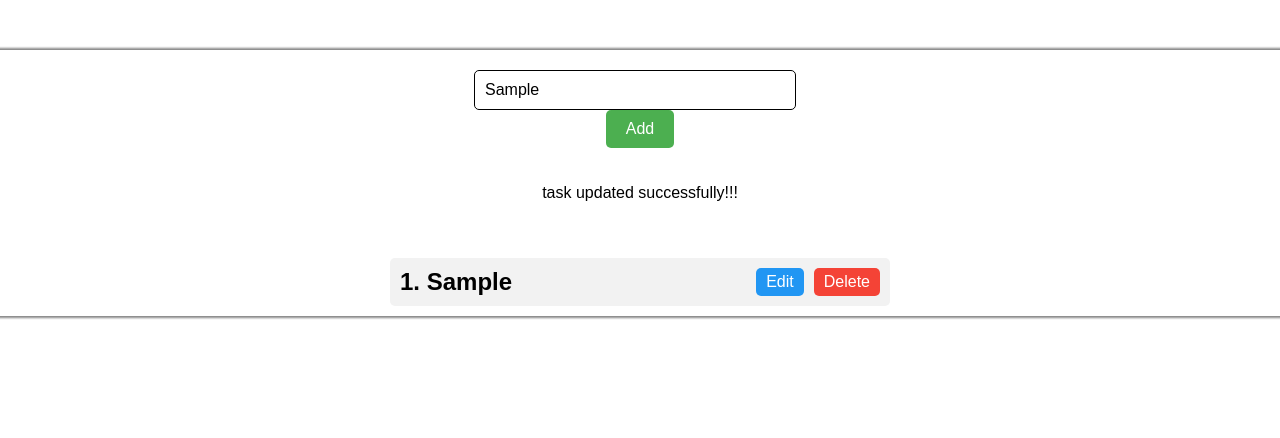
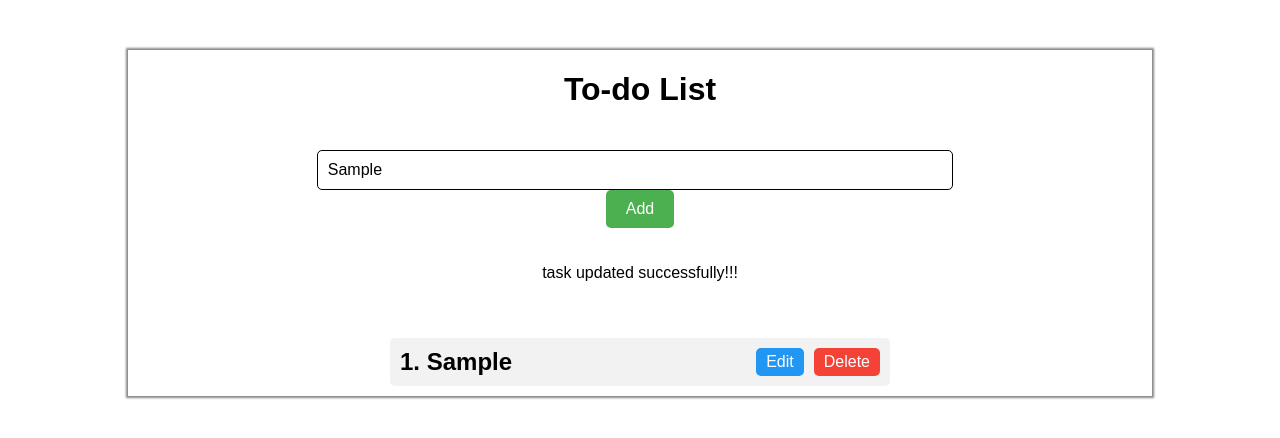
Before and after one commit to Biyayaa/to-do, a plain HTML site: page index.html in a window 1280 px wide. Both pictures are taken after typing "Sample" into the empty fields and a click on the button "Add". Drawn offline with Linux system fonts and the light colour scheme.

Commit message:
added local storage to save tasks and also keep them on reload of the page

```diff
--- a/index.html
+++ b/index.html
@@ -9,7 +9,11 @@
 </head>
 <body>
 
-    <main>
+    <main id="localS">
+
+        <h1>To-do List</h1>
+
+
         <input id="input" type="text" placeholder="Enter Task">
         <button id="addBtn" onclick="add()">Add</button>
 
--- a/script.js
+++ b/script.js
@@ -1,10 +1,8 @@
 let input = document.getElementById("input");
 let task = document.getElementById("task");
-let arr = [];
+let arr = JSON.parse(localStorage.getItem("tasks")) || [];
 
 let taskStatus = document.getElementById('taskStatus');
-
-
 
 function displayTasks() {
     task.innerHTML = "";
@@ -21,12 +19,15 @@ function displayTasks() {
     });
 }
 
+displayTasks(); // call the function when the page loads to display existing tasks
+
 function add() {
     if (input.value == "") {
         taskStatus.innerHTML = "<p id='error-message'> Add a task first!!!</p>"
     }
     else{
         arr.push(input.value);
+        localStorage.setItem("tasks", JSON.stringify(arr)); // save the updated task array to local storage
         displayTasks();
         taskStatus.innerHTML =  "<p id='sucess-message'>task updated successfully!!!</p>"
         setTimeout(() => {
@@ -37,6 +38,7 @@ function add() {
 
 function deleteTask(index) {
     arr.splice(index, 1);
+    localStorage.setItem("tasks", JSON.stringify(arr)); // save the updated task array to local storage
     displayTasks();
     taskStatus.innerHTML =  "<p id='error-message'>a task has been deleted!!</p>"
         setTimeout(() => {
@@ -49,6 +51,7 @@ function editTask(index) {
     let updatedTask = prompt("Enter updated task:", arr[index]);
     if (updatedTask !== null) {
         arr[index] = updatedTask;
+        localStorage.setItem("tasks", JSON.stringify(arr)); // save the updated task array to local storage
         displayTasks();
     }
 }
--- a/style.css
+++ b/style.css
@@ -2,6 +2,8 @@ body {
     font-family: Arial, sans-serif;
     margin: 0;
     padding: 0;
+    display: flex;
+    justify-content: center;
 }
 
 main {
@@ -10,6 +12,7 @@ body {
     align-items: center;
     margin-top: 50px;
     box-shadow: 0 0 2px 2px rgba(0, 0, 0, 0.476);
+    width: 80%;
 }
 
 input[type="text"] {
@@ -19,7 +22,7 @@ body {
     border: 1px solid black;
     border-radius: 5px;
     margin-right: 10px;
-    width: 300px;
+    width: 60%;
 }
 
 #addBtn {
@@ -109,7 +112,8 @@ body {
         margin-bottom: 10px;
     }
 
-    #delete-btn,  #edit-btn {
+    #delete-btn,
+    #edit-btn {
         width: 100%;
     }
 
```
Lines whose indentation alone changed are shown as unchanged.
